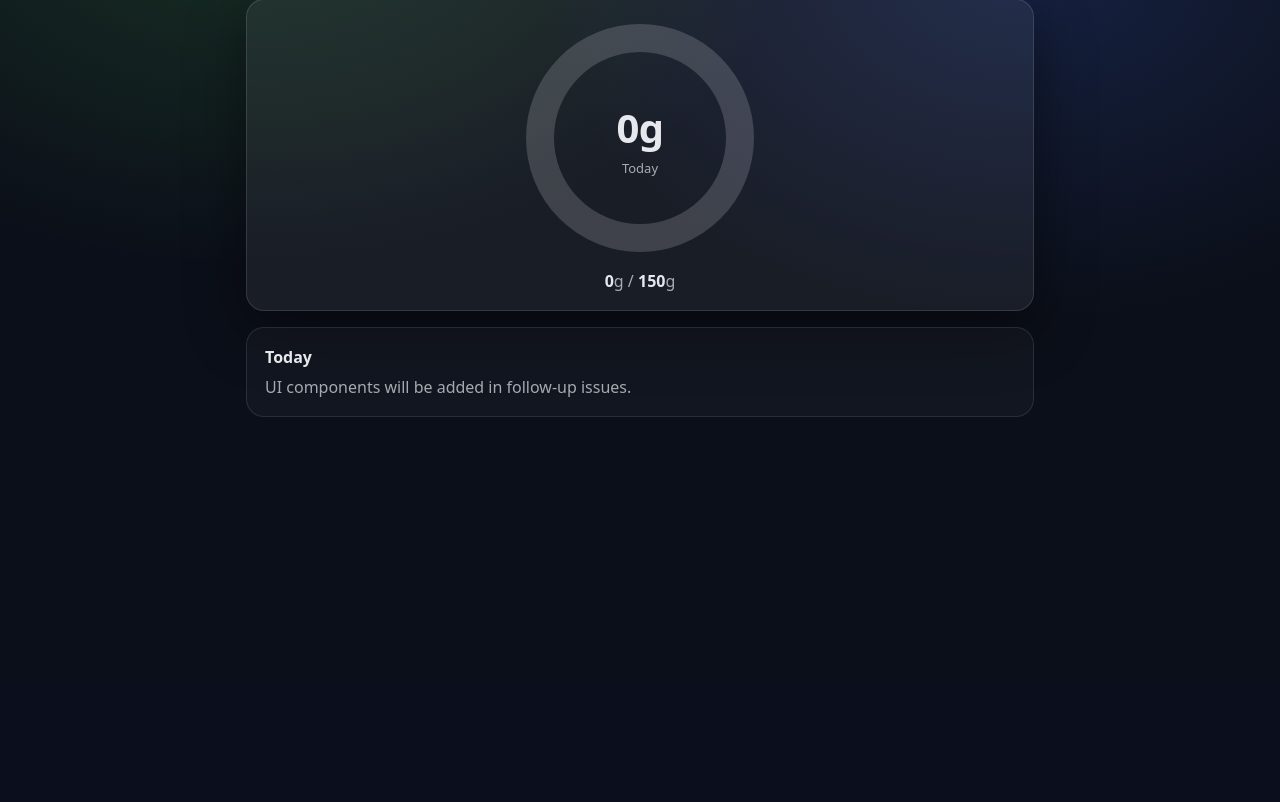
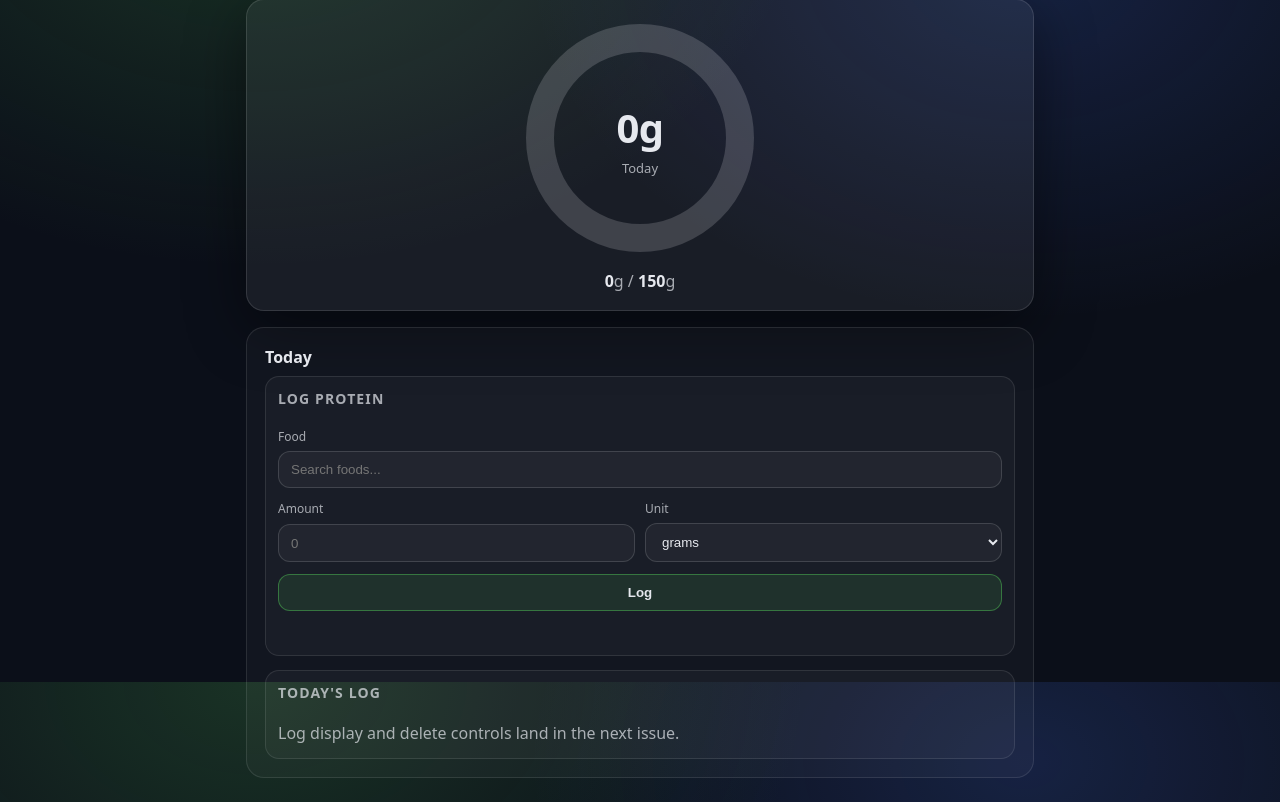
Before and after one commit to amendez13/protein-calculator, a FastAPI app: page / in a window 1280 px wide. Shown: the part 118-920 px from the top of the page. Before the commit the page ends 535 px from the top, so only its background shows below. Run offline with FastAPI, Linux system fonts and the light colour scheme; data comes from the database, SQL or seed files in the repository; data that the repository does not hold is empty; parts of the project's set-up code (start-up, migrations or seed data) failed here and were passed over.

Commit message:
feat: add food logging UI (#35)
Closes #17.

Co-authored-by: alex3m6 <alex3m6@gmail.com>

```diff
--- a/app/static/css/styles.css
+++ b/app/static/css/styles.css
@@ -166,6 +166,127 @@ body {
   color: var(--muted);
 }
 
+.section-title {
+  margin: 0 0 10px;
+  font-size: 14px;
+  color: var(--muted);
+  text-transform: uppercase;
+  letter-spacing: 0.08em;
+}
+
+.log-section,
+.placeholder-section {
+  display: grid;
+  gap: 10px;
+  padding: 12px 12px 14px;
+  border-radius: 14px;
+  background: rgba(255, 255, 255, 0.03);
+  border: 1px solid rgba(255, 255, 255, 0.1);
+}
+
+.placeholder-section {
+  margin-top: 14px;
+}
+
+.log-form {
+  display: grid;
+  gap: 12px;
+}
+
+.form-row {
+  display: grid;
+  grid-template-columns: 1fr 1fr;
+  gap: 10px;
+}
+
+.form-group {
+  position: relative;
+  display: grid;
+  gap: 6px;
+}
+
+.label {
+  font-size: 12px;
+  color: var(--muted);
+}
+
+input,
+select {
+  width: 100%;
+  padding: 10px 12px;
+  border-radius: 12px;
+  border: 1px solid rgba(255, 255, 255, 0.14);
+  background: rgba(255, 255, 255, 0.04);
+  color: var(--text);
+  outline: none;
+}
+
+input:focus,
+select:focus {
+  border-color: rgba(76, 175, 80, 0.55);
+}
+
+.dropdown {
+  position: absolute;
+  top: calc(100% + 6px);
+  left: 0;
+  right: 0;
+  max-height: 240px;
+  overflow: auto;
+  border-radius: 12px;
+  background: rgba(15, 18, 31, 0.98);
+  border: 1px solid rgba(255, 255, 255, 0.14);
+  box-shadow: 0 18px 50px rgba(0, 0, 0, 0.55);
+  z-index: 10;
+}
+
+.dropdown__item {
+  padding: 10px 12px;
+  cursor: pointer;
+  color: var(--text);
+}
+
+.dropdown__item:hover,
+.dropdown__item.is-active {
+  background: rgba(76, 175, 80, 0.14);
+}
+
+.dropdown__meta {
+  display: block;
+  font-size: 12px;
+  color: var(--muted);
+  margin-top: 2px;
+}
+
+.button {
+  padding: 10px 12px;
+  border-radius: 12px;
+  border: 1px solid rgba(255, 255, 255, 0.14);
+  background: rgba(255, 255, 255, 0.04);
+  color: var(--text);
+  cursor: pointer;
+  font-weight: 700;
+}
+
+.button--primary {
+  border-color: rgba(76, 175, 80, 0.55);
+  background: rgba(76, 175, 80, 0.14);
+}
+
+.message {
+  min-height: 18px;
+  font-size: 13px;
+  color: var(--muted);
+}
+
+.message.is-error {
+  color: #ffb3b3;
+}
+
+.message.is-success {
+  color: rgba(76, 175, 80, 0.95);
+}
+
 @media (max-width: 520px) {
   .tabs {
     grid-template-columns: repeat(2, 1fr);
@@ -180,4 +301,8 @@ body {
   .wheel-center__current {
     font-size: 36px;
   }
+
+  .form-row {
+    grid-template-columns: 1fr;
+  }
 }
--- a/app/static/index.html
+++ b/app/static/index.html
@@ -44,7 +44,47 @@
         <section class="content" aria-label="Views">
           <section id="view-today" class="view" data-view="today">
             <h2 class="view__title">Today</h2>
-            <p class="view__placeholder">UI components will be added in follow-up issues.</p>
+
+            <section class="log-section" aria-label="Log protein intake">
+              <h3 class="section-title">Log Protein</h3>
+              <form id="log-form" class="log-form">
+                <div class="form-group">
+                  <label class="label" for="food-search">Food</label>
+                  <input
+                    type="text"
+                    id="food-search"
+                    placeholder="Search foods..."
+                    autocomplete="off"
+                    inputmode="search"
+                  />
+                  <input type="hidden" id="selected-food-id" />
+                  <div id="food-dropdown" class="dropdown" role="listbox" aria-label="Food results" hidden></div>
+                </div>
+
+                <div class="form-row">
+                  <div class="form-group">
+                    <label class="label" for="quantity">Amount</label>
+                    <input type="number" id="quantity" placeholder="0" step="0.1" min="0" />
+                  </div>
+
+                  <div class="form-group">
+                    <label class="label" for="quantity-type">Unit</label>
+                    <select id="quantity-type">
+                      <option value="grams">grams</option>
+                      <option value="servings">servings</option>
+                    </select>
+                  </div>
+                </div>
+
+                <button type="submit" class="button button--primary">Log</button>
+                <div id="log-message" class="message" role="status" aria-live="polite"></div>
+              </form>
+            </section>
+
+            <section class="placeholder-section" aria-label="Today log (coming soon)">
+              <h3 class="section-title">Today's Log</h3>
+              <p class="view__placeholder">Log display and delete controls land in the next issue.</p>
+            </section>
           </section>
 
           <section id="view-simulation" class="view" data-view="simulation" hidden>
--- a/app/static/js/app.js
+++ b/app/static/js/app.js
@@ -1,3 +1,37 @@
+const API = {
+  async getFoods(search = "") {
+    const url = new URL("/api/foods/", window.location.origin);
+    if (search) url.searchParams.set("search", search);
+    const res = await fetch(url);
+    if (!res.ok) throw new Error("Failed to load foods");
+    return res.json();
+  },
+
+  async logEntry(foodId, quantity, quantityType) {
+    const res = await fetch("/api/entries/", {
+      method: "POST",
+      headers: { "Content-Type": "application/json" },
+      body: JSON.stringify({
+        food_item_id: foodId,
+        quantity,
+        quantity_type: quantityType,
+        is_simulation: false,
+      }),
+    });
+    if (!res.ok) {
+      const detail = await res.text();
+      throw new Error(detail || "Failed to log entry");
+    }
+    return res.json();
+  },
+
+  async getTodaySummary() {
+    const res = await fetch("/api/summary/today");
+    if (!res.ok) throw new Error("Failed to load summary");
+    return res.json();
+  },
+};
+
 const App = {
   state: {
     entries: [],
@@ -9,8 +43,22 @@ const App = {
 
   init() {
     this.bindTabs();
-    this.updateWheel(0);
-    this.renderStats();
+    this.bindLogForm();
+    this.refreshSummary();
+    this.renderViews();
+  },
+
+  async refreshSummary() {
+    try {
+      const summary = await API.getTodaySummary();
+      this.state.goal = Number(summary.goal ?? 150);
+      this.state.current = Number(summary.total_protein ?? 0);
+      this.renderStats();
+      this.updateWheel(Number(summary.percentage ?? 0));
+    } catch {
+      this.renderStats();
+      this.updateWheel(0);
+    }
   },
 
   bindTabs() {
@@ -25,6 +73,131 @@ const App = {
     this.state.currentTab = tabName;
     this.renderTabs();
     this.renderViews();
+  },
+
+  bindLogForm() {
+    const form = document.getElementById("log-form");
+    const foodSearch = document.getElementById("food-search");
+    const foodDropdown = document.getElementById("food-dropdown");
+    const selectedFoodId = document.getElementById("selected-food-id");
+    const quantity = document.getElementById("quantity");
+    const quantityType = document.getElementById("quantity-type");
+    const message = document.getElementById("log-message");
+
+    if (!form || !foodSearch || !foodDropdown || !selectedFoodId || !quantity || !quantityType || !message) return;
+
+    const showMessage = (text, kind) => {
+      message.classList.toggle("is-error", kind === "error");
+      message.classList.toggle("is-success", kind === "success");
+      message.textContent = text;
+    };
+
+    const hideDropdown = () => {
+      foodDropdown.innerHTML = "";
+      foodDropdown.setAttribute("hidden", "");
+    };
+
+    const renderDropdown = (foods) => {
+      if (!foods.length) {
+        hideDropdown();
+        return;
+      }
+
+      foodDropdown.removeAttribute("hidden");
+      foodDropdown.innerHTML = foods
+        .slice(0, 20)
+        .map((food) => {
+          const meta = food.serving_size_grams
+            ? `${food.protein_per_100g}g/100g • ${food.serving_size_grams}g ${food.serving_name || "serving"}`
+            : `${food.protein_per_100g}g/100g`;
+          return `
+            <div class="dropdown__item" role="option" data-id="${food.id}" data-name="${food.name}">
+              ${food.name}
+              <span class="dropdown__meta">${meta}</span>
+            </div>
+          `;
+        })
+        .join("");
+    };
+
+    let searchTimeout = null;
+    let lastQuery = "";
+
+    foodSearch.addEventListener("input", () => {
+      const query = foodSearch.value.trim();
+      lastQuery = query;
+      selectedFoodId.value = "";
+      showMessage("", "none");
+
+      if (searchTimeout) window.clearTimeout(searchTimeout);
+      if (!query) {
+        hideDropdown();
+        return;
+      }
+
+      searchTimeout = window.setTimeout(async () => {
+        try {
+          const foods = await API.getFoods(query);
+          if (lastQuery !== query) return;
+          renderDropdown(foods);
+        } catch {
+          hideDropdown();
+        }
+      }, 200);
+    });
+
+    foodDropdown.addEventListener("click", (e) => {
+      const item = e.target.closest(".dropdown__item");
+      if (!item) return;
+      const id = item.getAttribute("data-id");
+      const name = item.getAttribute("data-name");
+      if (!id || !name) return;
+
+      selectedFoodId.value = id;
+      foodSearch.value = name;
+      hideDropdown();
+    });
+
+    document.addEventListener("click", (e) => {
+      if (e.target === foodSearch) return;
+      if (foodDropdown.contains(e.target)) return;
+      hideDropdown();
+    });
+
+    form.addEventListener("submit", async (e) => {
+      e.preventDefault();
+      showMessage("", "none");
+
+      const foodId = Number(selectedFoodId.value);
+      const qty = Number(quantity.value);
+      const qtyType = String(quantityType.value || "grams");
+
+      if (!foodId) {
+        showMessage("Pick a food from the dropdown.", "error");
+        return;
+      }
+      if (!Number.isFinite(qty) || qty <= 0) {
+        showMessage("Enter a quantity greater than 0.", "error");
+        return;
+      }
+
+      const button = form.querySelector('button[type="submit"]');
+      if (button) button.disabled = true;
+
+      try {
+        await API.logEntry(foodId, qty, qtyType);
+        quantity.value = "";
+        selectedFoodId.value = "";
+        foodSearch.value = "";
+        hideDropdown();
+        showMessage("Logged.", "success");
+        await this.refreshSummary();
+      } catch (err) {
+        showMessage(err instanceof Error ? err.message : "Failed to log entry.", "error");
+      } finally {
+        if (button) button.disabled = false;
+      }
+    });
   },
 
   updateWheel(percentage) {
```
Also changed, not shown: docs/ARCHITECTURE.md (+6 -0 lines).
